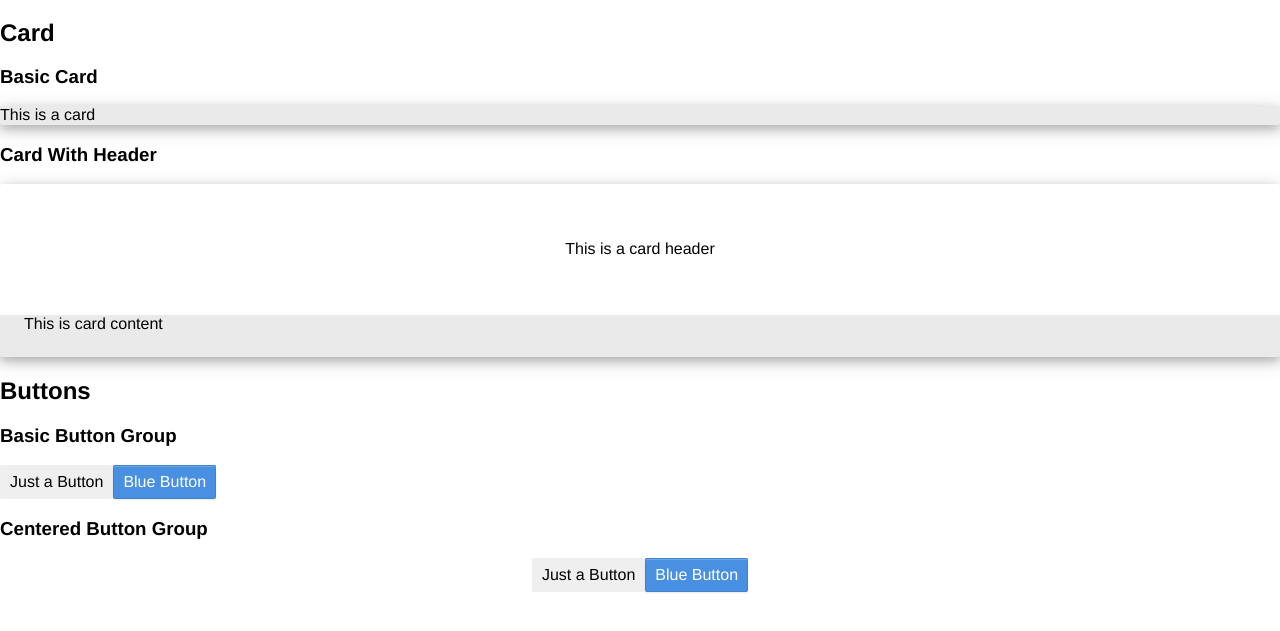
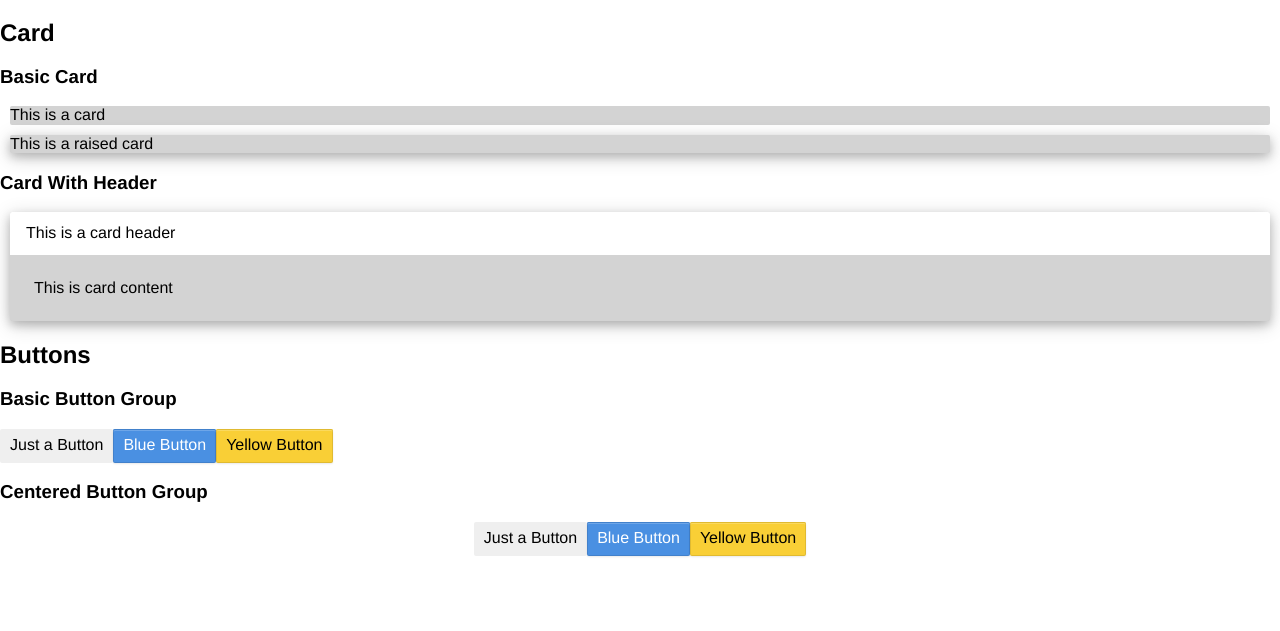
Before and after one commit to isabella232/llama_goggles, a plain HTML site: page index.html in a window 1280 px wide. Shown: the part 61-692 px from the top of the page. Drawn offline with Linux system fonts and the light colour scheme.

Commit message:
Rework cards to be more generic and add yellow button

```diff
--- a/index.html
+++ b/index.html
@@ -6,18 +6,27 @@
 
 <h3>Basic Card</h2>
 
+<div class="showcase">
   <div class="card">
     This is a card
+  </div>
+</div>
+<div class="showcase">
+  <div class="card card--raised">
+    This is a raised card
+  </div>
 </div>
 
 <h3>Card With Header</h2>
 
-<div class="card">
+<div class="showcase">
+  <div class="card card--raised">
     <div class="card__header">
       This is a card header
     </div>
     <div class="card__content">
       This is card content
+    </div>
   </div>
 </div>
 
@@ -27,10 +36,12 @@
 <div class="buttons">
 <button type="submit" class="button">Just a Button</button>
 <button type="submit" class="button button--blue">Blue Button</button>
+<button type="submit" class="button button--yellow">Yellow Button</button>
 </div>
 
 <h3>Centered Button Group</h3>
-<div class="buttons buttons--centered">
+<div class="buttons u-flexJustifyCenter">
 <button type="submit" class="button">Just a Button</button>
 <button type="submit" class="button button--blue">Blue Button</button>
+<button type="submit" class="button button--yellow">Yellow Button</button>
 </div>
--- a/llama_goggles.css
+++ b/llama_goggles.css
@@ -366,12 +366,18 @@ html {
   font-size: 16px;
 }
 
+.u-flexJustifyCenter {
+  justify-content: center;
+}
+
 .card {
-  background: #EAEAEA;
   border-radius: 2px;
-  box-shadow: 0 4px 10px 0 rgba(0,0,0,0.2),0 4px 20px 0 rgba(0,0,0,0.19);
   display: flex;
   flex-direction: column;
+}
+
+.card--raised {
+  box-shadow: 0 4px 10px 0 rgba(0,0,0,0.2),0 4px 20px 0 rgba(0,0,0,0.19);
 }
 
 .card__header {
@@ -379,12 +385,11 @@ html {
   background: #FFF;
   border-radius: 2px 2px 0 0;
   display: flex;
-  height: 131px;
-  justify-content: center;
+  padding: 0.75rem 1rem;
 }
 
 .card__content {
-  padding: 0 1.5rem 1.5rem;
+  padding: 1.5rem;
 }
 
 .text-highlight {
@@ -426,10 +431,6 @@ html {
   display: flex;
 }
 
-.buttons--centered {
-  justify-content: center;
-}
-
 .button:hover:not(:disabled) {
   background-image: linear-gradient(rgba(255, 255, 255, 0.1), rgba(255, 255, 255, 0.1));
 }
@@ -439,3 +440,8 @@ html {
   box-shadow: inset 0 0 0 1px rgba(0, 0, 0, 0.1), inset 0 1px 0 0 #4a90e2, inset 0 2px 0 0 rgba(255, 255, 255, 0.2), 0 1px 2px 0 rgba(0, 0, 0, 0.09) !important;
   color: #fff;
 }
+
+.button--yellow {
+  background-color: #f9cf36;
+  box-shadow: inset 0 0 0 1px rgba(0, 0, 0, 0.1), inset 0 1px 0 0 #f9cf36, inset 0 2px 0 0 rgba(255, 255, 255, 0.2), 0 1px 2px 0 rgba(0, 0, 0, 0.09) !important;
+}
--- a/showroom.css
+++ b/showroom.css
@@ -1 +1,13 @@
 /* Add styling specific for showroom here */
+
+body {
+  background: #fff;
+}
+
+.showcase {
+  margin: 10px;
+}
+
+.card {
+  background: lightgrey;
+}
```
Lines whose indentation alone changed are shown as unchanged.
